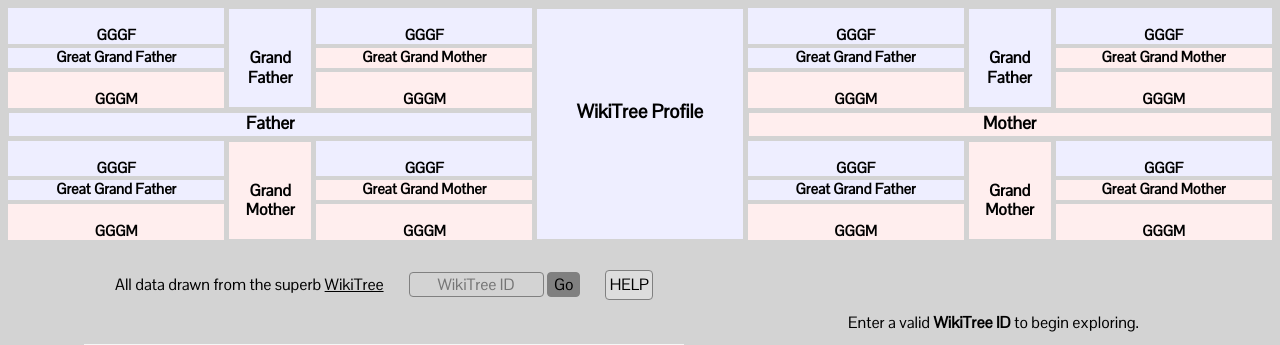
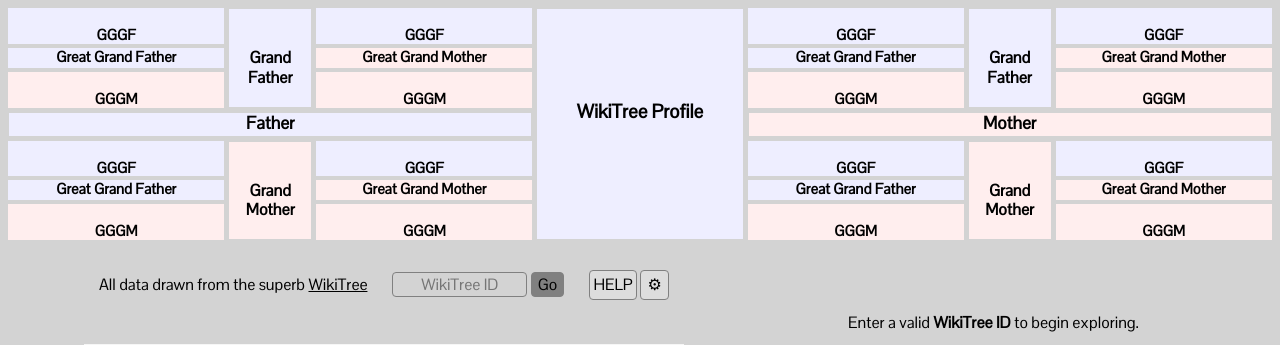
Before and after one commit to nworbnhoj/MikiTree, a PHP site: page / in a window 1280 px wide. Shown: the top 345 px of the page. Run offline with PHP 8.4, Linux system fonts and the light colour scheme.

Commit message:
add settings button and div

```diff
--- a/www/index.php
+++ b/www/index.php
@@ -74,6 +74,11 @@ function body($key, $ancestors, $descendants, $photo, $bdm, $bio) {
 				   <input type='submit' value='Go'>
 				</form>
 				<button class='help' onclick='help(event)'>HELP</button>
+				<button class='settings' onclick='settings(event)'>⚙</button>
+			</div>
+			<div id='settings' class='hide'>
+				<form class='settings'>
+				</form>
 			</div>
 		    $photo
 	    </div>$bdm</div>
@@ -134,7 +139,7 @@ function fetchPhoto($path, $name) {
 		fwrite($fp, $raw_data);
 		fclose($fp);
 	}
-	return "<img class='photo' src='$save_as'>";
+	return "<img id='portrait' class='photo' src='$save_as'>";
 }
 
 function bdm_div($person, $people) {
--- a/www/tree.css
+++ b/www/tree.css
@@ -74,6 +74,7 @@ span.upper { text-transform: uppercase; }
 span.nowrap { white-space: nowrap; }
 button.radio { font-size: 1em; padding: 0 0.2em 0.2em 0.2em; margin-top: 0.5em; margin-bottom: 0.5em; margin-left: auto; margin-right: auto; text-align: center; display: block; position: absolute; bottom: 0px; min-width: 3em; max-width: 100%; overflow: hidden; }
 button.help { font-size: 1em; padding: 0.2em; text-align: center; }
+button.settings { font-size: 1em; padding: 0.2em; text-align: center; min-width: 1.8em; }
 button.checked { background-color: DarkSeaGreen; }
 
 /*** SPINNER ***/
--- a/www/tree.js
+++ b/www/tree.js
@@ -28,6 +28,11 @@ function unspin(element) {
     element.firstElementChild.classList.remove('hide');
 }
 
+function settings(event){
+    event.cancelBubble = true;
+    event.currentTarget.classList.toggle('checked');
+    document.getElementById('settings').classList.toggle('hide');
+}
 
 function showBranch(event) {
     event.cancelBubble = true;
```
